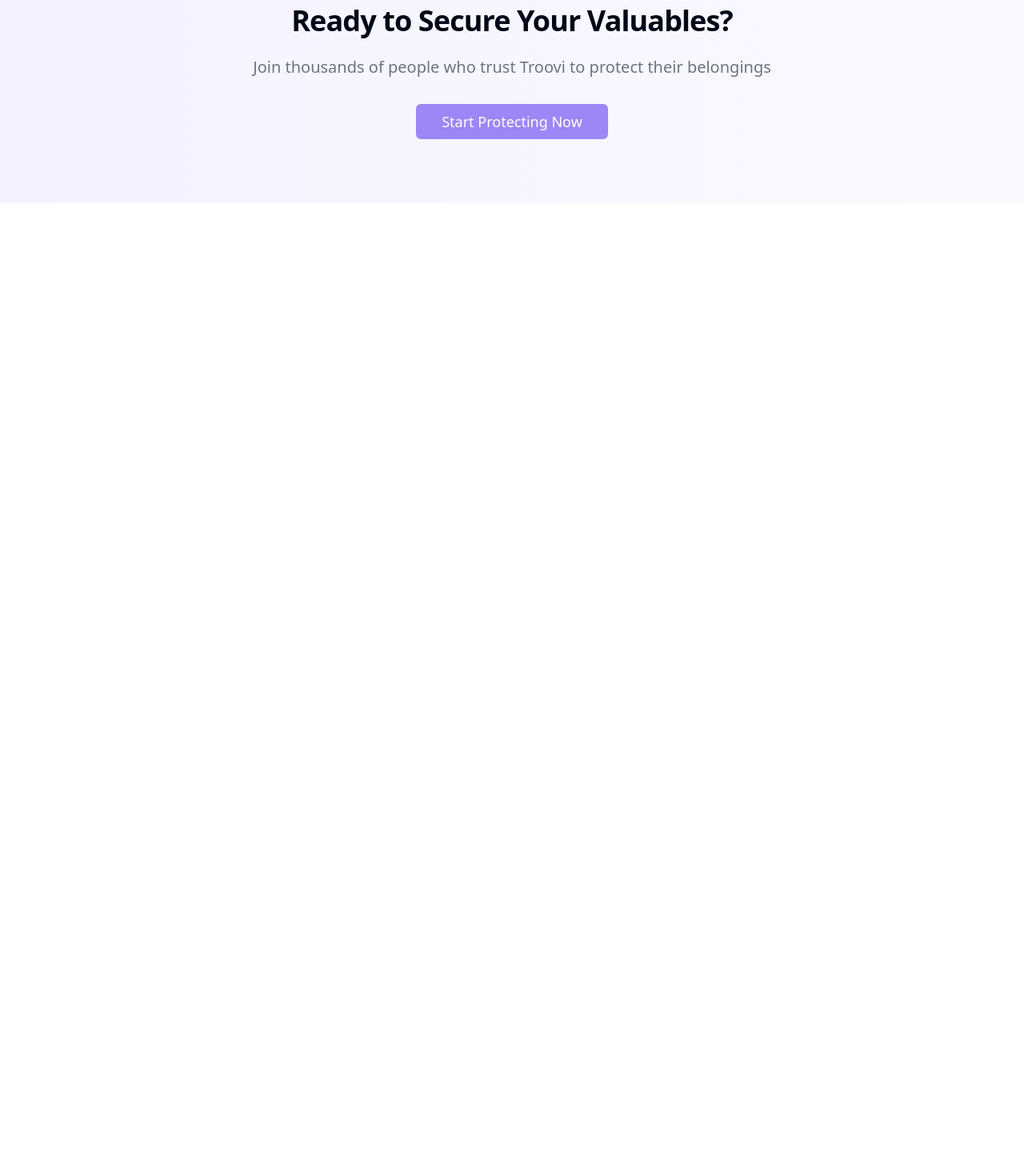
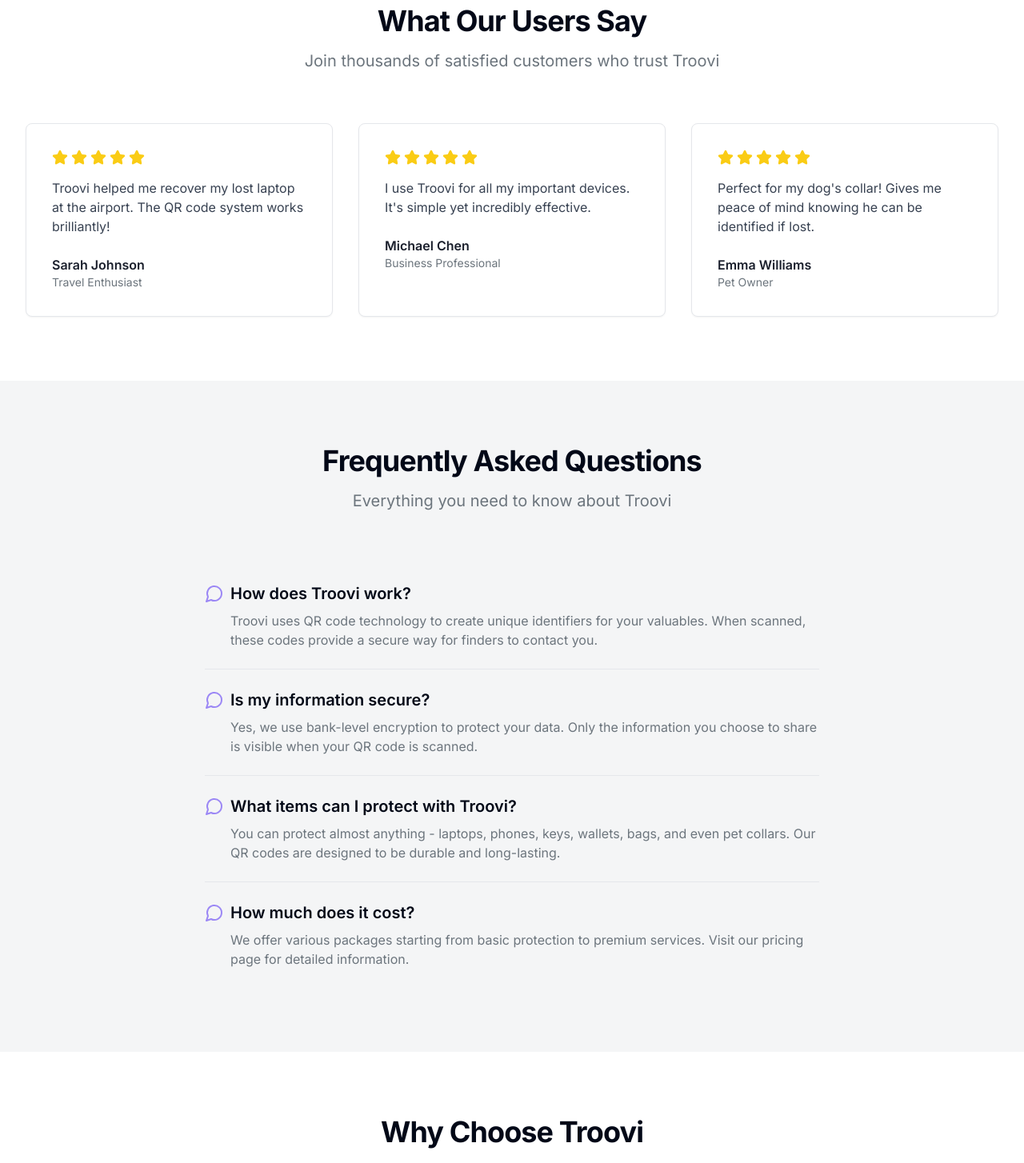
Before and after one commit to amine123456/findable-qr, a React (Vite) app: page / in a window 1280 px wide. Shown: the part 1220-2674 px from the top of the page at 80% size. Before the commit the page ends 1474 px from the top, so only its background shows below. Built offline with nearby package versions, Linux system fonts and the light colour scheme.

Commit message:
Enhance landing page design
Add new sections (reviews, footer, FAQs), improve design, and update fonts based on inspiration from ScanKeep.com.

```diff
--- a/index.html
+++ b/index.html
@@ -1,3 +1,4 @@
+
 <!DOCTYPE html>
 <html lang="en">
   <head>
@@ -7,6 +8,7 @@
     <meta name="description" content="Lovable Generated Project" />
     <meta name="author" content="Lovable" />
     <meta property="og:image" content="/og-image.png" />
+    <link rel="stylesheet" href="https://fonts.googleapis.com/css2?family=Inter:wght@400;500;600;700&display=swap" />
   </head>
 
   <body>
--- a/src/pages/Index.tsx
+++ b/src/pages/Index.tsx
@@ -1,7 +1,7 @@
 
 import { Button } from "@/components/ui/button";
 import { Card } from "@/components/ui/card";
-import { QrCode, Shield, Tag } from "lucide-react";
+import { QrCode, Shield, Tag, Star, MessageCircle, Check, ArrowRight } from "lucide-react";
 
 const Index = () => {
   return (
@@ -82,6 +82,108 @@ const Index = () => {
         </div>
       </section>
 
+      {/* Reviews Section */}
+      <section className="content-section bg-white">
+        <div className="text-center max-w-3xl mx-auto mb-16 animate-fade-up">
+          <h2 className="heading-lg">What Our Users Say</h2>
+          <p className="subtitle">Join thousands of satisfied customers who trust Troovi</p>
+        </div>
+        <div className="grid md:grid-cols-3 gap-8">
+          {[
+            {
+              name: "Sarah Johnson",
+              role: "Travel Enthusiast",
+              comment: "Troovi helped me recover my lost laptop at the airport. The QR code system works brilliantly!",
+              rating: 5,
+            },
+            {
+              name: "Michael Chen",
+              role: "Business Professional",
+              comment: "I use Troovi for all my important devices. It's simple yet incredibly effective.",
+              rating: 5,
+            },
+            {
+              name: "Emma Williams",
+              role: "Pet Owner",
+              comment: "Perfect for my dog's collar! Gives me peace of mind knowing he can be identified if lost.",
+              rating: 5,
+            },
+          ].map((review, index) => (
+            <Card key={index} className="p-8 hover:shadow-lg transition-shadow">
+              <div className="flex gap-1 text-yellow-400 mb-4">
+                {[...Array(review.rating)].map((_, i) => (
+                  <Star key={i} className="w-5 h-5 fill-current" />
+                ))}
+              </div>
+              <p className="text-gray-700 mb-6">{review.comment}</p>
+              <div>
+                <h4 className="font-semibold">{review.name}</h4>
+                <p className="text-sm text-muted-foreground">{review.role}</p>
+              </div>
+            </Card>
+          ))}
+        </div>
+      </section>
+
+      {/* FAQ Section */}
+      <section className="content-section bg-secondary">
+        <div className="text-center max-w-3xl mx-auto mb-16">
+          <h2 className="heading-lg">Frequently Asked Questions</h2>
+          <p className="subtitle">Everything you need to know about Troovi</p>
+        </div>
+        <div className="max-w-3xl mx-auto divide-y">
+          {[
+            {
+              q: "How does Troovi work?",
+              a: "Troovi uses QR code technology to create unique identifiers for your valuables. When scanned, these codes provide a secure way for finders to contact you.",
+            },
+            {
+              q: "Is my information secure?",
+              a: "Yes, we use bank-level encryption to protect your data. Only the information you choose to share is visible when your QR code is scanned.",
+            },
+            {
+              q: "What items can I protect with Troovi?",
+              a: "You can protect almost anything - laptops, phones, keys, wallets, bags, and even pet collars. Our QR codes are designed to be durable and long-lasting.",
+            },
+            {
+              q: "How much does it cost?",
+              a: "We offer various packages starting from basic protection to premium services. Visit our pricing page for detailed information.",
+            },
+          ].map((faq, index) => (
+            <div key={index} className="py-6">
+              <h3 className="flex items-center gap-2 text-xl font-semibold mb-2">
+                <MessageCircle className="w-6 h-6 text-primary" />
+                {faq.q}
+              </h3>
+              <p className="text-muted-foreground pl-8">{faq.a}</p>
+            </div>
+          ))}
+        </div>
+      </section>
+
+      {/* Features Section */}
+      <section className="content-section bg-white">
+        <div className="text-center max-w-3xl mx-auto mb-16">
+          <h2 className="heading-lg">Why Choose Troovi</h2>
+          <p className="subtitle">Advanced features for complete peace of mind</p>
+        </div>
+        <div className="grid md:grid-cols-2 lg:grid-cols-3 gap-8">
+          {[
+            "Real-time notifications when items are found",
+            "Secure messaging system",
+            "24/7 customer support",
+            "Worldwide coverage",
+            "Multiple language support",
+            "Customizable privacy settings",
+          ].map((feature, index) => (
+            <div key={index} className="flex items-center gap-3 p-4">
+              <Check className="w-6 h-6 text-primary shrink-0" />
+              <span className="text-lg">{feature}</span>
+            </div>
+          ))}
+        </div>
+      </section>
+
       {/* CTA Section */}
       <section className="content-section bg-gradient-to-r from-primary/10 to-primary/5">
         <div className="text-center max-w-3xl mx-auto animate-fade-up">
@@ -89,11 +191,50 @@ const Index = () => {
           <p className="subtitle mb-8">
             Join thousands of people who trust Troovi to protect their belongings
           </p>
-          <Button size="lg" className="text-lg">
+          <Button size="lg" className="text-lg group">
             Start Protecting Now
+            <ArrowRight className="ml-2 group-hover:translate-x-1 transition-transform" />
           </Button>
         </div>
       </section>
+
+      {/* Footer */}
+      <footer className="bg-secondary/50">
+        <div className="content-section">
+          <div className="grid md:grid-cols-4 gap-8 mb-8">
+            <div>
+              <h3 className="font-bold text-lg mb-4">Troovi</h3>
+              <p className="text-muted-foreground">Protecting what matters most to you with smart QR technology.</p>
+            </div>
+            <div>
+              <h4 className="font-semibold mb-4">Product</h4>
+              <ul className="space-y-2">
+                <li><a href="#" className="text-muted-foreground hover:text-primary transition-colors">Features</a></li>
+                <li><a href="#" className="text-muted-foreground hover:text-primary transition-colors">Pricing</a></li>
+                <li><a href="#" className="text-muted-foreground hover:text-primary transition-colors">FAQ</a></li>
+              </ul>
+            </div>
+            <div>
+              <h4 className="font-semibold mb-4">Company</h4>
+              <ul className="space-y-2">
+                <li><a href="#" className="text-muted-foreground hover:text-primary transition-colors">About</a></li>
+                <li><a href="#" className="text-muted-foreground hover:text-primary transition-colors">Blog</a></li>
+                <li><a href="#" className="text-muted-foreground hover:text-primary transition-colors">Contact</a></li>
+              </ul>
+            </div>
+            <div>
+              <h4 className="font-semibold mb-4">Legal</h4>
+              <ul className="space-y-2">
+                <li><a href="#" className="text-muted-foreground hover:text-primary transition-colors">Privacy</a></li>
+                <li><a href="#" className="text-muted-foreground hover:text-primary transition-colors">Terms</a></li>
+              </ul>
+            </div>
+          </div>
+          <div className="border-t pt-8 text-center text-muted-foreground">
+            <p>&copy; {new Date().getFullYear()} Troovi. All rights reserved.</p>
+          </div>
+        </div>
+      </footer>
     </div>
   );
 };
--- a/tailwind.config.ts
+++ b/tailwind.config.ts
@@ -19,6 +19,9 @@ export default {
       },
     },
     extend: {
+      fontFamily: {
+        sans: ['Inter', 'sans-serif'],
+      },
       colors: {
         border: "hsl(var(--border))",
         input: "hsl(var(--input))",
```
